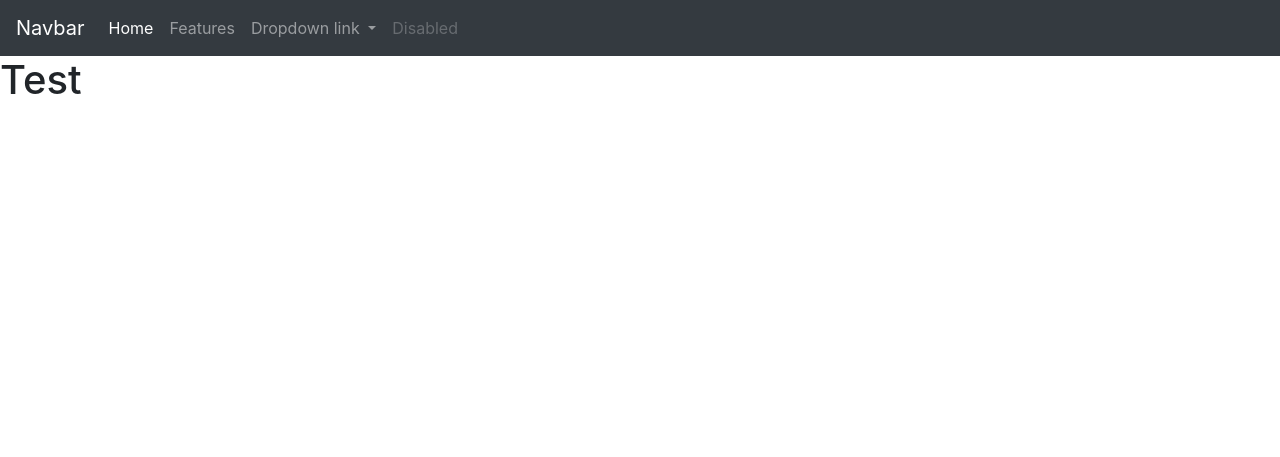
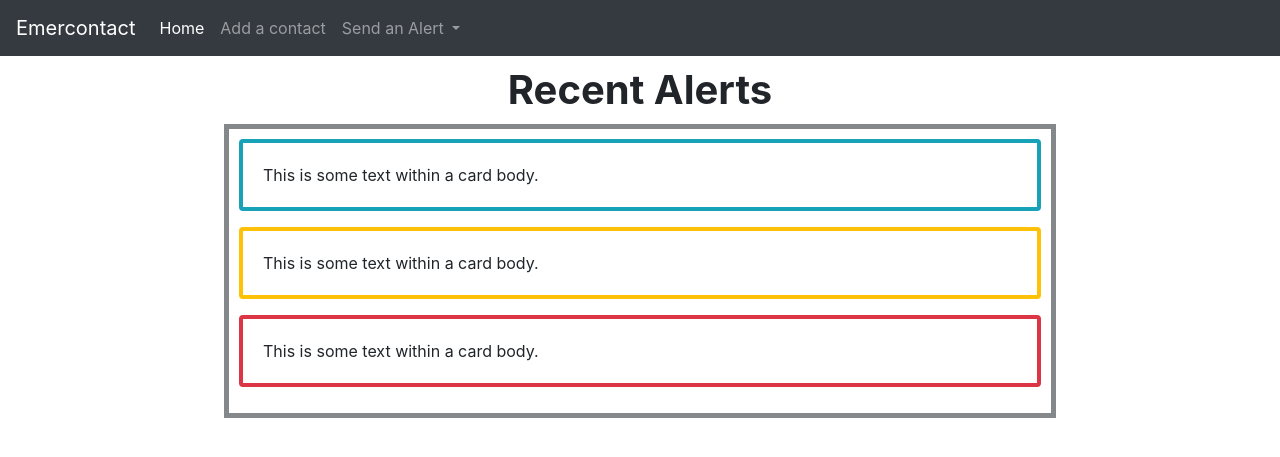
Before and after one commit to Alexander-Popescu/All-In_Hackathon, a Python web app: template flask/templates/index.html in a window 1280 px wide. Shown: the top 457 px of the page. Run offline with Jinja, Linux system fonts and the light colour scheme; the template is opened without the code that fills it, so the values that code supplies are empty.

Commit message:
finished frontend for all pages

```diff
--- a/flask/templates/base.html
+++ b/flask/templates/base.html
@@ -4,39 +4,62 @@
         <link rel="stylesheet" href="https://cdn.jsdelivr.net/npm/bootstrap@4.3.1/dist/css/bootstrap.min.css" integrity="sha384-ggOyR0iXCbMQv3Xipma34MD+dH/1fQ784/j6cY/iJTQUOhcWr7x9JvoRxT2MZw1T" crossorigin="anonymous">
         <title>{% block title %}{% endblock %}</title>
     </head>
+    <style>
+        .center-card {
+            margin: auto;
+            width: 65%;
+            border: 5px solid rgb(133, 136, 138);
+            padding: 10px;
+        }
+        .center-text {
+            margin: auto;
+            text-align: center;
+            padding: 10px;
+        }
+        .card {
+            border: 4px solid;
+        }
+        .center-form {
+            margin: auto;
+            width: 50%;
+            padding: 10px;
+        }
+    </style>
 <body>
     <nav class="navbar navbar-expand-lg navbar-dark bg-dark">
-        <a class="navbar-brand" href="#">Navbar</a>
+        <a class="navbar-brand" href="/">Emercontact</a>
             <button class="navbar-toggler" type="button" data-toggle="collapse" data-target="#navbarNav" aria-controls="navbarNav" aria-expanded="false" aria-label="Toggle navigation">
                 <span class="navbar-toggler-icon"></span>
             </button>
             <div class="collapse navbar-collapse" id="navbarNav">
                 <ul class="navbar-nav">
                 <li class="nav-item active">
-                    <a class="nav-link" href="#">Home <span class="sr-only">(current)</span></a>
+                    <a class="nav-link" href="/">Home <span class="sr-only">(current)</span></a>
                 </li>
                 <li class="nav-item">
-                    <a class="nav-link" href="#">Features</a>
+                    <a class="nav-link" href="/add">Add a contact</a>
                 </li>
                 <li class="nav-item dropdown">
                     <a class="nav-link dropdown-toggle" href="#" id="navbarDropdownMenuLink" role="button" data-toggle="dropdown" aria-haspopup="true" aria-expanded="false">
-                      Dropdown link
+                      Send an Alert
                     </a>
                     <div class="dropdown-menu" aria-labelledby="navbarDropdownMenuLink">
-                      <a class="dropdown-item" href="#">Action</a>
-                      <a class="dropdown-item" href="#">Another action</a>
-                      <a class="dropdown-item" href="#">Something else here</a>
+                      <a class="dropdown-item" href="/notification">Notification</a>
+                      <a class="dropdown-item" href="/help_request">Help Request</a>
+                      <a class="dropdown-item" href="/emergency">Emergency Alert</a>
                     </div>
                   </li>
-                <li class="nav-item">
-                    <a class="nav-link disabled" href="#" tabindex="-1" aria-disabled="true">Disabled</a>
-                </li>
             </ul>
         </div>
       </nav>
-  {% block content %}
+    <div>
+    {% block header %}
 
-  {% endblock %}
+    {% endblock %}
+    {% block content %}
+
+    {% endblock %}
+    </div>
     <script src="https://code.jquery.com/jquery-3.3.1.slim.min.js" integrity="sha384-q8i/X+965DzO0rT7abK41JStQIAqVgRVzpbzo5smXKp4YfRvH+8abtTE1Pi6jizo" crossorigin="anonymous"></script>
     <script src="https://cdn.jsdelivr.net/npm/popper.js@1.14.7/dist/umd/popper.min.js" integrity="sha384-UO2eT0CpHqdSJQ6hJty5KVphtPhzWj9WO1clHTMGa3JDZwrnQq4sF86dIHNDz0W1" crossorigin="anonymous"></script>
     <script src="https://cdn.jsdelivr.net/npm/bootstrap@4.3.1/dist/js/bootstrap.min.js" integrity="sha384-JjSmVgyd0p3pXB1rRibZUAYoIIy6OrQ6VrjIEaFf/nJGzIxFDsf4x0xIM+B07jRM" crossorigin="anonymous"></script>
--- a/flask/templates/index.html
+++ b/flask/templates/index.html
@@ -1,6 +1,26 @@
 {% extends "base.html" %}
 {% block title %}Homepage{% endblock %}
 
+{% block header %}
+<h1 class="center-text"><b>Recent Alerts</b></h1>
+{% endblock %}
+
 {% block content %}
-<h1>Test</h1>
+<div class="center-card">
+  <div style="margin-bottom: 10px;" class="card text-black border-info mb-3">
+    <div class="card-body">
+      This is some text within a card body.
+    </div>
+  </div>
+  <div style="margin-bottom: 10px;"class="card text-black border-warning mb-3">
+    <div class="card-body">
+      This is some text within a card body.
+    </div>
+  </div>
+  <div style="margin-bottom: 10px;"class="card text-black border-danger mb-3">
+    <div class="card-body">
+      This is some text within a card body.
+    </div>
+  </div>
+</div>
 {% endblock %}
```
Also changed, not shown: flask/app.py (+28 -0 lines), flask/templates/add.html (added, +27 -0 lines), flask/templates/emergency.html (added, +21 -0 lines), flask/templates/help_request.html (added, +21 -0 lines), flask/templates/notification.html (added, +21 -0 lines).
